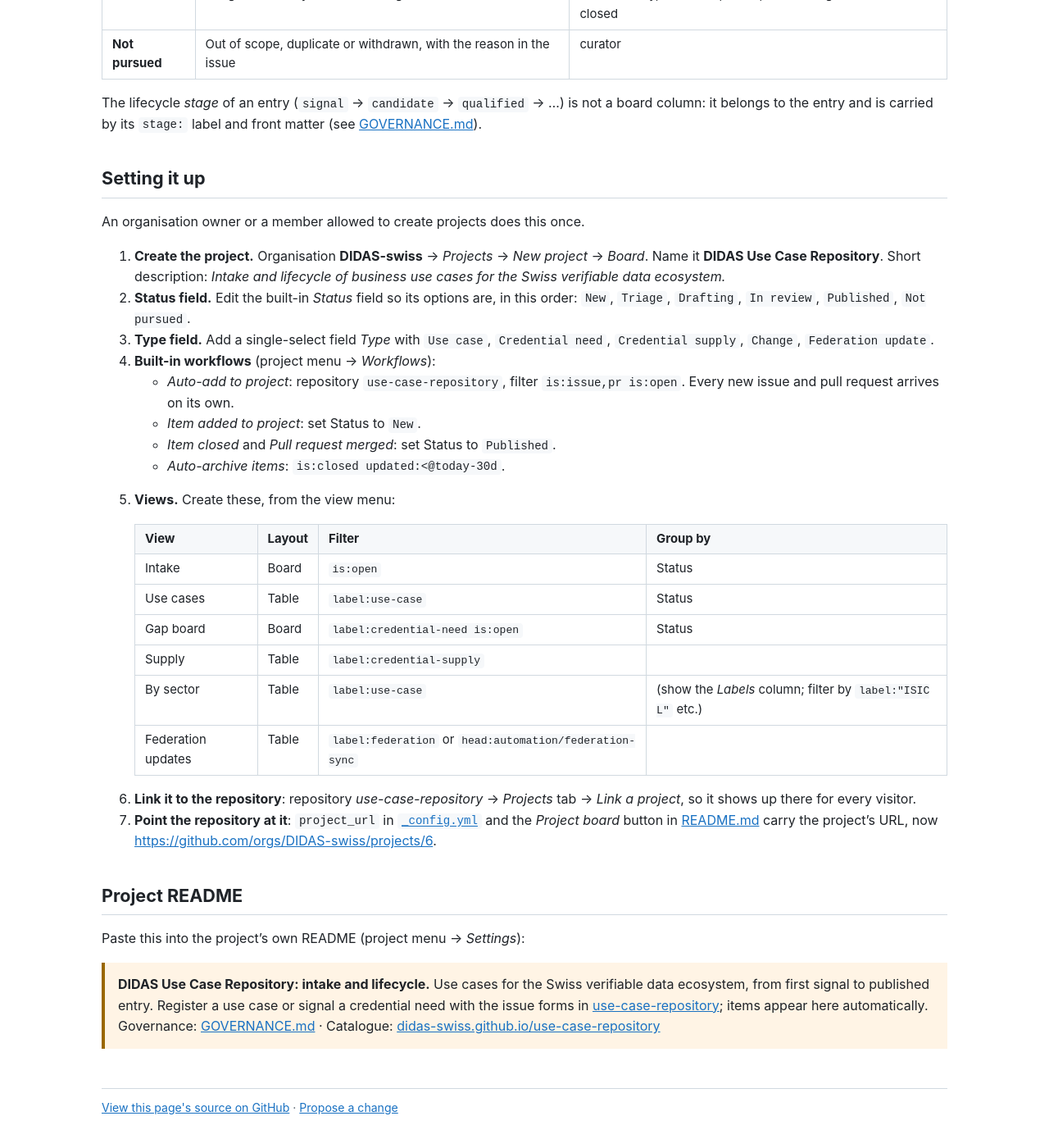
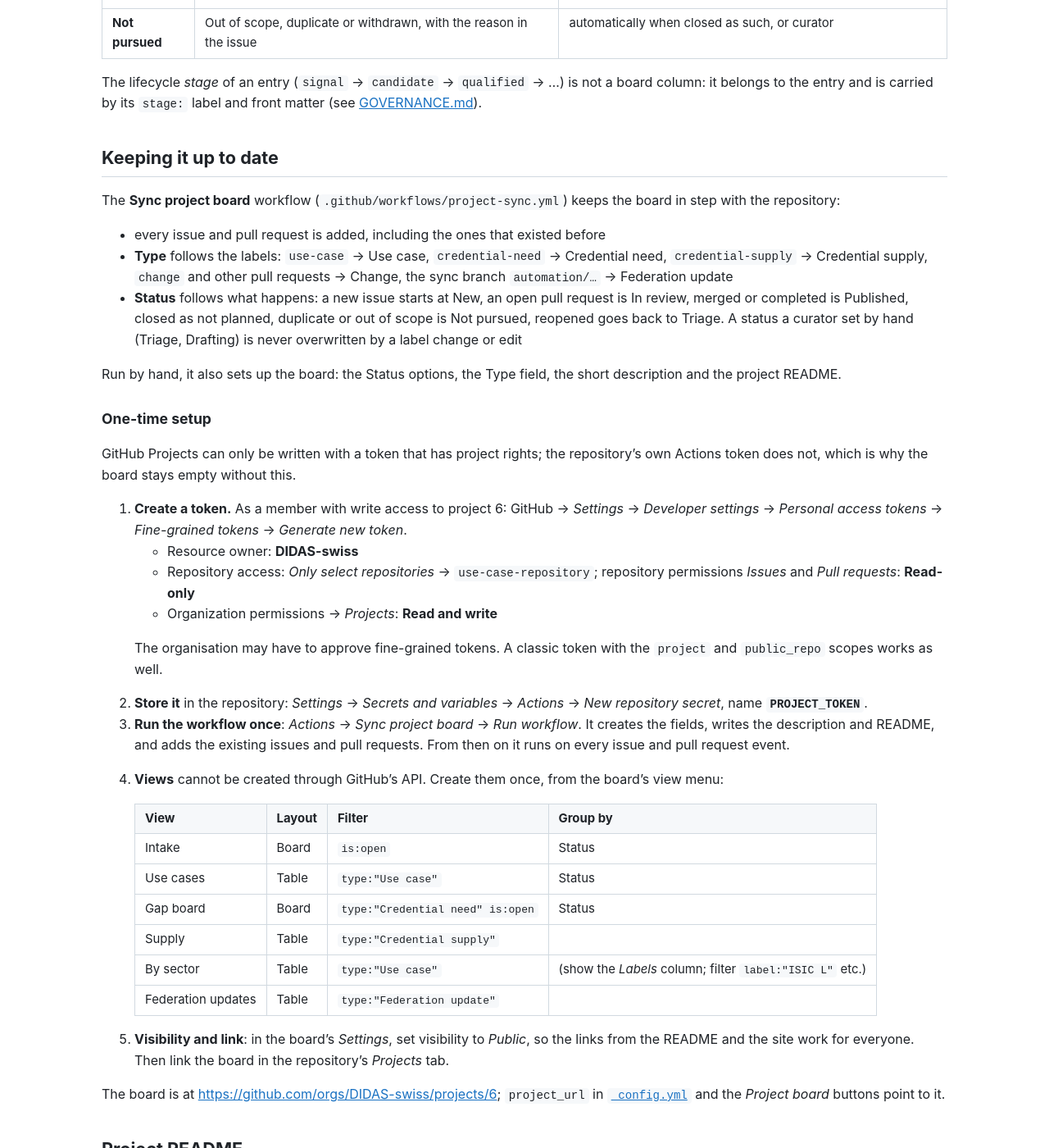
Before and after one commit to DIDAS-swiss/use-case-repository, a Jekyll site: the page built from PROJECT.md, in a window 1280 px wide and 1400 px high, scrolled down 670 px. Shown: the whole window at 82% size. Built offline with Jekyll 4.4.1, drawn with Linux system fonts in a browser that asks for light colours; some of the changed text lies outside the part shown.

Commit message:
Keep the project board in step with the repository
Sync project board adds every issue and pull request to project 6, sets
Type from the labels and Status from what happens to the item, and never
overrides a status a curator set by hand. Run by hand, it creates the
board's fields, description and README and adds existing items.

It needs a token with project rights as the secret PROJECT_TOKEN; the
repository's Actions token cannot write to organisation projects, which is
why the board stayed empty. PROJECT.md describes the one-time setup.

```diff
--- a/PROJECT.md
+++ b/PROJECT.md
@@ -8,8 +8,8 @@ title: Project board
 
 The project board is the entry point to the repository's workflows: every
 use-case candidate, credential signal, change request and pull request lands on
-it, and its views show what is waiting for whom. It uses only GitHub Projects'
-built-in fields and automations, so it needs no extra token or workflow.
+it, and its views show what is waiting for whom. A workflow keeps it up to date
+(see *Keeping it up to date*).
 
 **[➕ Register your use case](https://github.com/DIDAS-swiss/use-case-repository/issues/new?template=use-case-candidate.yml)** ·
 [Signal a credential need](https://github.com/DIDAS-swiss/use-case-repository/issues/new?template=credential-signal.yml) ·
@@ -19,61 +19,77 @@ built-in fields and automations, so it needs no extra token or workflow.
 
 | Status | Meaning | Moved by |
 |---|---|---|
-| **New** | Just filed through an issue form | automatically, when the item is added |
+| **New** | Just filed through an issue form | automatically |
 | **Triage** | A curator is checking scope, duplicates and labels | curator |
 | **Drafting** | Accepted; an entry is being written in a pull request | curator or proposer |
-| **In review** | The pull request is open and waiting for approval | curator |
-| **Published** | Merged: the entry is in the catalogue | automatically, when the pull request is merged or the issue closed |
-| **Not pursued** | Out of scope, duplicate or withdrawn, with the reason in the issue | curator |
+| **In review** | The pull request is open and waiting for approval | automatically |
+| **Published** | Merged: the entry is in the catalogue | automatically, when the pull request is merged or the issue completed |
+| **Not pursued** | Out of scope, duplicate or withdrawn, with the reason in the issue | automatically when closed as such, or curator |
 
 The lifecycle *stage* of an entry (`signal` → `candidate` → `qualified` → …) is
 not a board column: it belongs to the entry and is carried by its `stage:` label
 and front matter (see [GOVERNANCE.md](GOVERNANCE.md#lifecycle-stages)).
 
-## Setting it up
+## Keeping it up to date
 
-An organisation owner or a member allowed to create projects does this once.
+The **Sync project board** workflow (`.github/workflows/project-sync.yml`) keeps
+the board in step with the repository:
 
-1. **Create the project.** Organisation **DIDAS-swiss** → *Projects* → *New
-   project* → *Board*. Name it **DIDAS Use Case Repository**. Short description:
-   *Intake and lifecycle of business use cases for the Swiss verifiable data
-   ecosystem.*
-2. **Status field.** Edit the built-in *Status* field so its options are, in this
-   order: `New`, `Triage`, `Drafting`, `In review`, `Published`, `Not pursued`.
-3. **Type field.** Add a single-select field *Type* with `Use case`,
-   `Credential need`, `Credential supply`, `Change`, `Federation update`.
-4. **Built-in workflows** (project menu → *Workflows*):
-   - *Auto-add to project*: repository `use-case-repository`, filter
-     `is:issue,pr is:open`. Every new issue and pull request arrives on its own.
-   - *Item added to project*: set Status to `New`.
-   - *Item closed* and *Pull request merged*: set Status to `Published`.
-   - *Auto-archive items*: `is:closed updated:<@today-30d`.
-5. **Views.** Create these, from the view menu:
+- every issue and pull request is added, including the ones that existed before
+- **Type** follows the labels: `use-case` → Use case, `credential-need` → Credential
+  need, `credential-supply` → Credential supply, `change` and other pull requests →
+  Change, the sync branch `automation/…` → Federation update
+- **Status** follows what happens: a new issue starts at New, an open pull request
+  is In review, merged or completed is Published, closed as not planned, duplicate
+  or out of scope is Not pursued, reopened goes back to Triage. A status a curator
+  set by hand (Triage, Drafting) is never overwritten by a label change or edit
+
+Run by hand, it also sets up the board: the Status options, the Type field, the
+short description and the project README.
+
+### One-time setup
+
+GitHub Projects can only be written with a token that has project rights; the
+repository's own Actions token does not, which is why the board stays empty
+without this.
+
+1. **Create a token.** As a member with write access to project 6:
+   GitHub → *Settings* → *Developer settings* → *Personal access tokens* →
+   *Fine-grained tokens* → *Generate new token*.
+   - Resource owner: **DIDAS-swiss**
+   - Repository access: *Only select repositories* → `use-case-repository`;
+     repository permissions *Issues* and *Pull requests*: **Read-only**
+   - Organization permissions → *Projects*: **Read and write**
+
+   The organisation may have to approve fine-grained tokens. A classic token with
+   the `project` and `public_repo` scopes works as well.
+2. **Store it** in the repository: *Settings* → *Secrets and variables* →
+   *Actions* → *New repository secret*, name **`PROJECT_TOKEN`**.
+3. **Run the workflow once**: *Actions* → *Sync project board* → *Run workflow*.
+   It creates the fields, writes the description and README, and adds the
+   existing issues and pull requests. From then on it runs on every issue and
+   pull request event.
+4. **Views** cannot be created through GitHub's API. Create them once, from the
+   board's view menu:
 
    | View | Layout | Filter | Group by |
    |---|---|---|---|
    | Intake | Board | `is:open` | Status |
-   | Use cases | Table | `label:use-case` | Status |
-   | Gap board | Board | `label:credential-need is:open` | Status |
-   | Supply | Table | `label:credential-supply` | |
-   | By sector | Table | `label:use-case` | (show the *Labels* column; filter by `label:"ISIC L"` etc.) |
-   | Federation updates | Table | `label:federation` or `head:automation/federation-sync` | |
+   | Use cases | Table | `type:"Use case"` | Status |
+   | Gap board | Board | `type:"Credential need" is:open` | Status |
+   | Supply | Table | `type:"Credential supply"` | |
+   | By sector | Table | `type:"Use case"` | (show the *Labels* column; filter `label:"ISIC L"` etc.) |
+   | Federation updates | Table | `type:"Federation update"` | |
 
-6. **Link it to the repository**: repository *use-case-repository* → *Projects*
-   tab → *Link a project*, so it shows up there for every visitor.
-7. **Point the repository at it**: `project_url` in
-   [`_config.yml`](https://github.com/DIDAS-swiss/use-case-repository/blob/main/_config.yml)
-   and the *Project board* button in [README.md](README.md) carry the project's
-   URL, now [https://github.com/orgs/DIDAS-swiss/projects/6](https://github.com/orgs/DIDAS-swiss/projects/6).
+5. **Visibility and link**: in the board's *Settings*, set visibility to
+   *Public*, so the links from the README and the site work for everyone. Then
+   link the board in the repository's *Projects* tab.
+
+The board is at [https://github.com/orgs/DIDAS-swiss/projects/6](https://github.com/orgs/DIDAS-swiss/projects/6); `project_url` in
+[`_config.yml`](https://github.com/DIDAS-swiss/use-case-repository/blob/main/_config.yml)
+and the *Project board* buttons point to it.
 
 ## Project README
 
-Paste this into the project's own README (project menu → *Settings*):
-
-> **DIDAS Use Case Repository: intake and lifecycle.**
-> Use cases for the Swiss verifiable data ecosystem, from first signal to
-> published entry. Register a use case or signal a credential need with the issue
-> forms in [use-case-repository](https://github.com/DIDAS-swiss/use-case-repository/issues/new/choose);
-> items appear here automatically. Governance:
-> [GOVERNANCE.md](https://github.com/DIDAS-swiss/use-case-repository/blob/main/GOVERNANCE.md) ·
-> Catalogue: [didas-swiss.github.io/use-case-repository](https://didas-swiss.github.io/use-case-repository/)
+The workflow writes the board's README and short description when run by hand;
+the text is in `project-sync.yml`.
```
Also changed, not shown: GOVERNANCE.md (+4 -2 lines), changelog/2026-11-09-project-sync.md (added, +19 -0 lines), .github/workflows/project-sync.yml (added), changelog/README.md.
